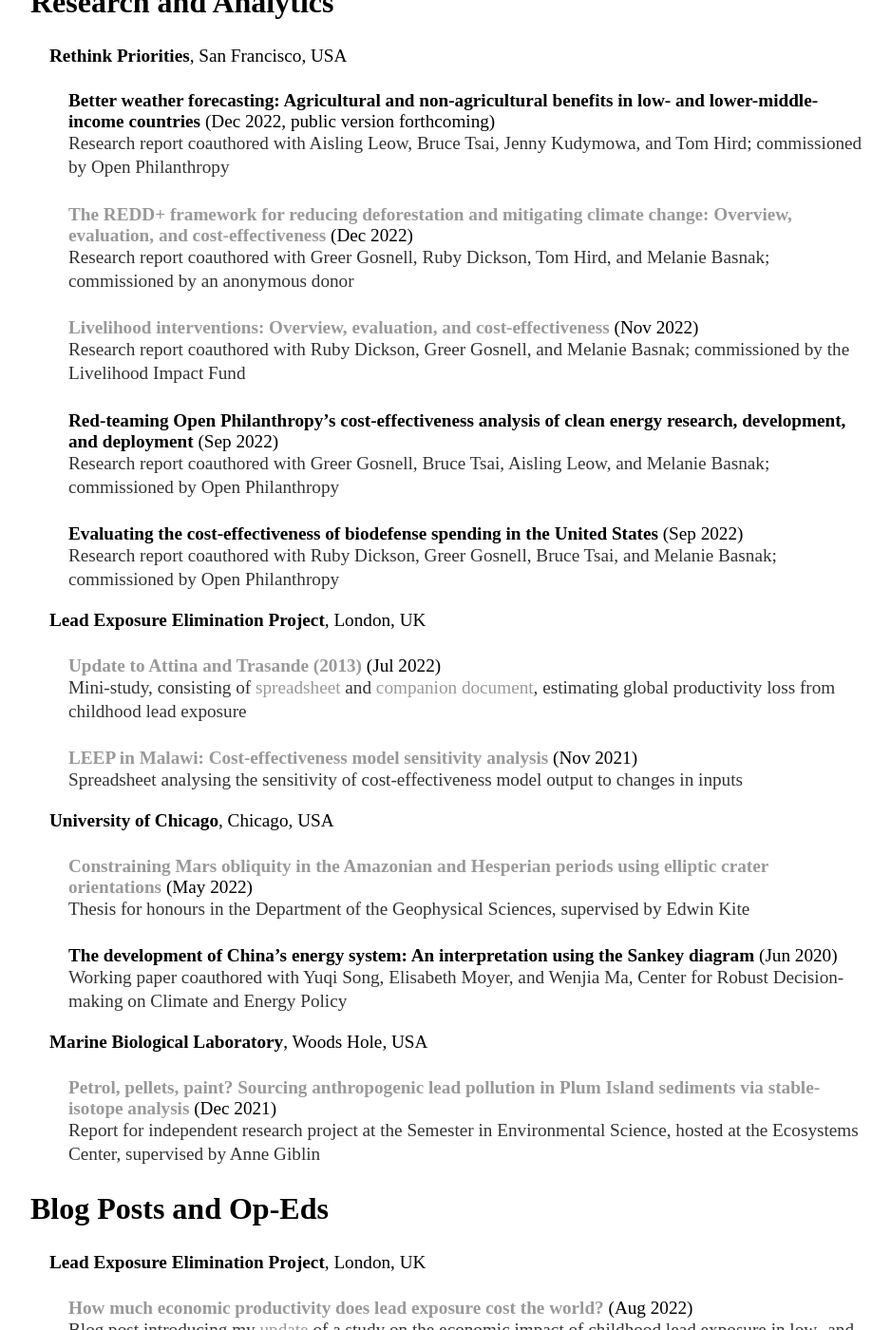
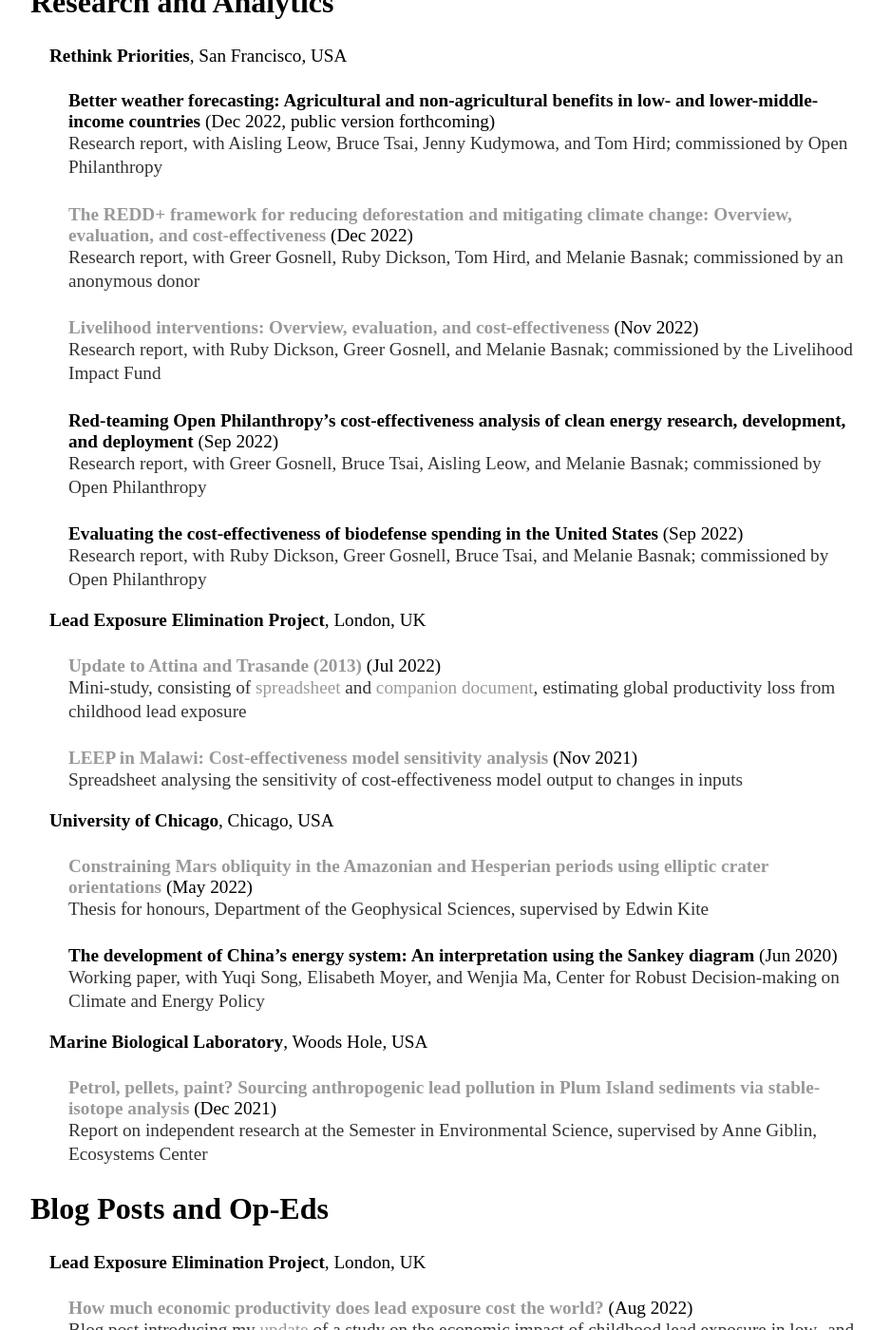
Before and after one commit to y-james-hu/y-james-hu.github.io, a Jekyll site: the page built from projects/index.html, in a window 1280 px wide and 1400 px high, scrolled down 213 px. Shown: the whole window at 95% size, without its empty margins (180-1118 px from the left). Built offline with Jekyll 4.4.1, drawn with Linux system fonts in a browser that asks for light colours; some web fonts are replaced; some of the changed text lies outside the part shown.

Commit message:
Update index.html

```diff
--- a/projects/index.html
+++ b/projects/index.html
@@ -9,19 +9,19 @@
     <h3 style="margin-left: 40px">Rethink Priorities<span style="font-weight:normal">, San Francisco, USA</span></h3>
 
       <h4 style="margin-left: 60px">Better weather forecasting: Agricultural and non-agricultural benefits in low- and lower-middle-income countries<span style="font-weight:normal"> (Dec 2022, public version forthcoming)</span></h4>
-      <p style="margin-left: 60px">Research report coauthored with Aisling Leow, Bruce Tsai, Jenny Kudymowa, and Tom Hird; commissioned by Open Philanthropy</p>
+      <p style="margin-left: 60px">Research report, with Aisling Leow, Bruce Tsai, Jenny Kudymowa, and Tom Hird; commissioned by Open Philanthropy</p>
 
       <h4 style="margin-left: 60px"><a href = "https://rethinkpriorities.org/publications/the-redd-framework-for-reducing-deforestation-and-mitigating-climate-change">The REDD+ framework for reducing deforestation and mitigating climate change: Overview, evaluation, and cost-effectiveness</a><span style="font-weight:normal"> (Dec 2022)</span></h4>
-      <p style="margin-left: 60px">Research report coauthored with Greer Gosnell, Ruby Dickson, Tom Hird, and Melanie Basnak; commissioned by an anonymous donor</p>
+      <p style="margin-left: 60px">Research report, with Greer Gosnell, Ruby Dickson, Tom Hird, and Melanie Basnak; commissioned by an anonymous donor</p>
 
       <h4 style="margin-left: 60px"><a href = "https://rethinkpriorities.org/publications/livelihood-interventions">Livelihood interventions: Overview, evaluation, and cost-effectiveness</a><span style="font-weight:normal"> (Nov 2022)</span></h4>
-      <p style="margin-left: 60px">Research report coauthored with Ruby Dickson, Greer Gosnell, and Melanie Basnak; commissioned by the Livelihood Impact Fund</p>
+      <p style="margin-left: 60px">Research report, with Ruby Dickson, Greer Gosnell, and Melanie Basnak; commissioned by the Livelihood Impact Fund</p>
 
       <h4 style="margin-left: 60px">Red-teaming Open Philanthropy’s cost-effectiveness analysis of clean energy research, development, and deployment<span style="font-weight:normal"> (Sep 2022)</span></h4>
-      <p style="margin-left: 60px">Research report coauthored with Greer Gosnell, Bruce Tsai, Aisling Leow, and Melanie Basnak; commissioned by Open Philanthropy</p>
+      <p style="margin-left: 60px">Research report, with Greer Gosnell, Bruce Tsai, Aisling Leow, and Melanie Basnak; commissioned by Open Philanthropy</p>
 
       <h4 style="margin-left: 60px">Evaluating the cost-effectiveness of biodefense spending in the United States<span style="font-weight:normal"> (Sep 2022)</span></h4>
-      <p style="margin-left: 60px">Research report coauthored with Ruby Dickson, Greer Gosnell, Bruce Tsai, and Melanie Basnak; commissioned by Open Philanthropy</p>
+      <p style="margin-left: 60px">Research report, with Ruby Dickson, Greer Gosnell, Bruce Tsai, and Melanie Basnak; commissioned by Open Philanthropy</p>
 
     <h3 style="margin-left: 40px">Lead Exposure Elimination Project<span style="font-weight:normal">, London, UK</span></h3>
 
@@ -34,15 +34,15 @@
     <h3 style="margin-left: 40px">University of Chicago<span style="font-weight:normal">, Chicago, USA</span></h3>
 
       <h4 style="margin-left: 60px"><a href = "uchicago_bs_thesis.pdf">Constraining Mars obliquity in the Amazonian and Hesperian periods using elliptic crater orientations</a><span style="font-weight:normal"> (May 2022)</span></h4>
-      <p style="margin-left: 60px">Thesis for honours in the Department of the Geophysical Sciences, supervised by Edwin Kite</p>
+      <p style="margin-left: 60px">Thesis for honours, Department of the Geophysical Sciences, supervised by Edwin Kite</p>
 
       <h4 style="margin-left: 60px">The development of China’s energy system: An interpretation using the Sankey diagram<span style="font-weight:normal"> (Jun 2020)</span></h4>
-      <p style="margin-left: 60px">Working paper coauthored with Yuqi Song, Elisabeth Moyer, and Wenjia Ma, Center for Robust Decision-making on Climate and Energy Policy</p>
+      <p style="margin-left: 60px">Working paper, with Yuqi Song, Elisabeth Moyer, and Wenjia Ma, Center for Robust Decision-making on Climate and Energy Policy</p>
 
     <h3 style="margin-left: 40px">Marine Biological Laboratory<span style="font-weight:normal">, Woods Hole, USA</span></h3>
 
       <h4 style="margin-left: 60px"><a href = "mbl_ses_report.pdf">Petrol, pellets, paint? Sourcing anthropogenic lead pollution in Plum Island sediments via stable-isotope analysis</a><span style="font-weight:normal"> (Dec 2021)</span></h4>
-      <p style="margin-left: 60px">Report for independent research project at the Semester in Environmental Science, hosted at the Ecosystems Center, supervised by Anne Giblin</p>
+      <p style="margin-left: 60px">Report on independent research at the Semester in Environmental Science, supervised by Anne Giblin, Ecosystems Center</p>
 
   <h2 style="margin-left: 20px">Blog Posts and Op-Eds</h2>
 
@@ -62,10 +62,7 @@
     <h3 style="margin-left: 40px">University of Chicago<span style="font-weight:normal">, Mount Davis, Hong Kong SAR</span></p>
 
       <h4 style="margin-left: 60px">Hong Kong’s information war: Protestors need better attention, not more<span style="font-weight:normal"> (Sep 2019)</span></h4>
-      <p style="margin-left: 60px">Op-ed and final assignment for the study-abroad course “Human Rights in Asia”</p>
-
-      <h4 style="margin-left: 60px">Neutral and invisible: Hong Kong just wants to be left alone<span style="font-weight:normal"> (Sep 2019)</span></h4>
-      <p style="margin-left: 60px">Op-ed and midterm assignment for the study-abroad course “Human Rights in Asia”</p>
+      <p style="margin-left: 60px">Op-ed and final assignment for course “Human Rights in Asia”, Francis and Rose Yuen Campus in Hong Kong, with support from the Pozen Family Center for Human Rights</p>
 
   <h2 style="margin-left: 20px">Design and Editorial</h2>
 
```
